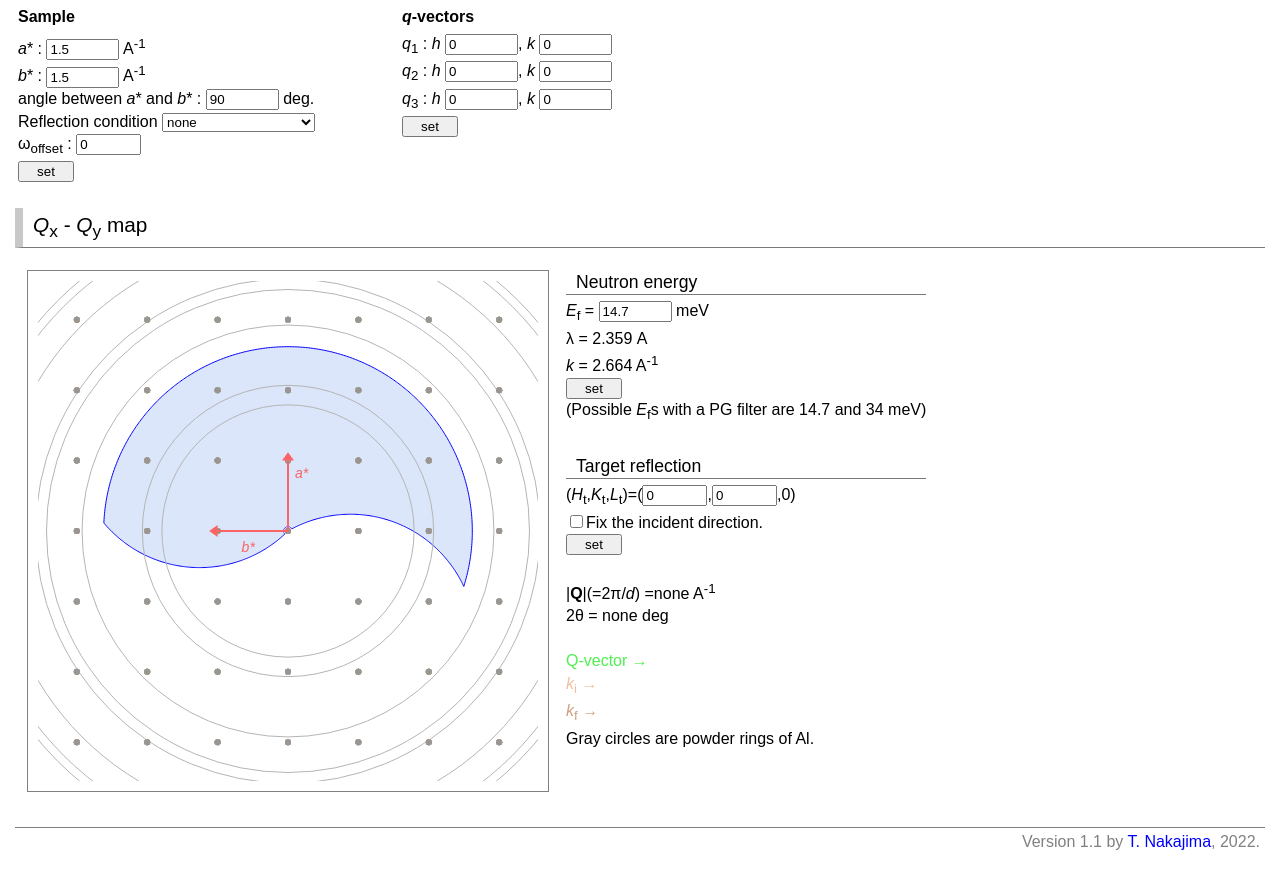
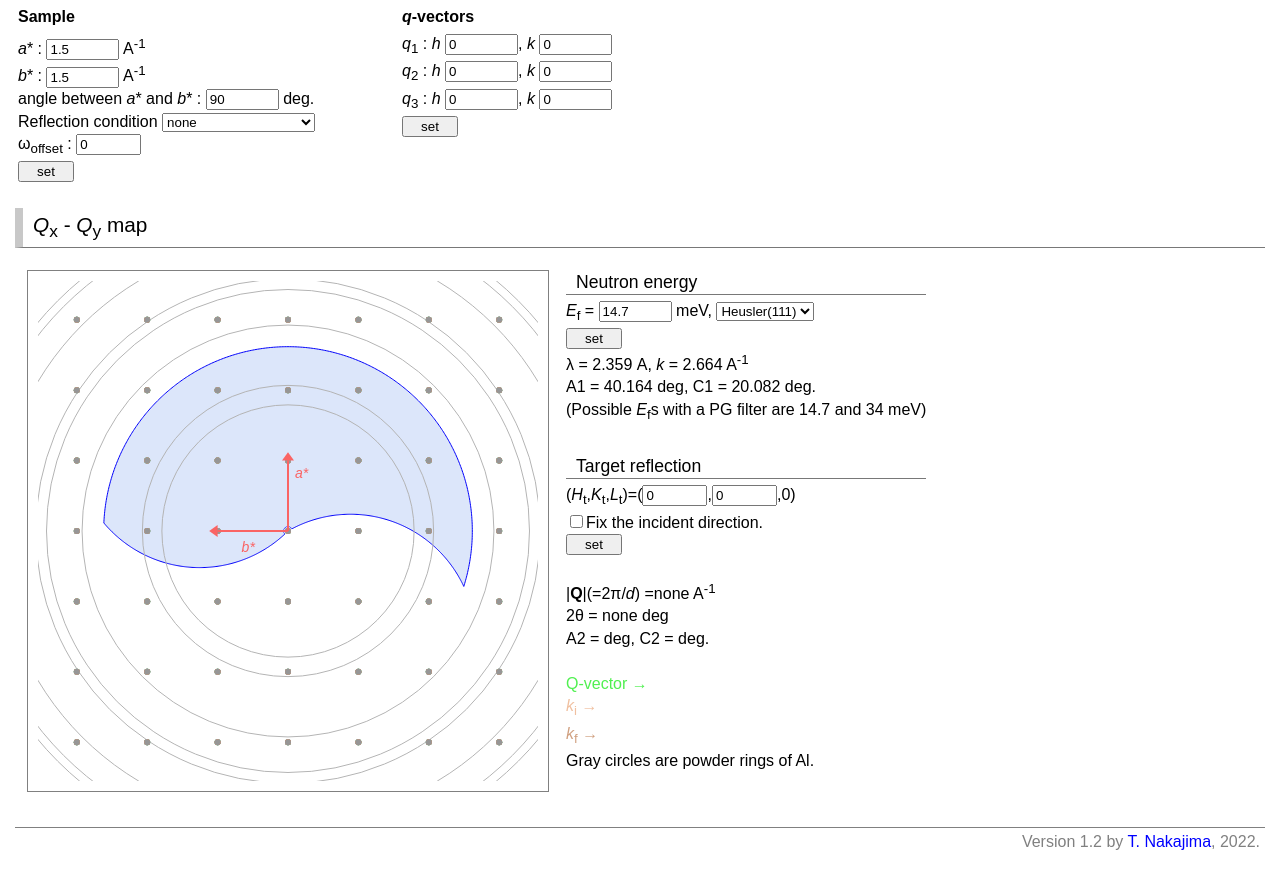
Before and after one commit to taro-nakajima/accessible-qe-range-ponta, a plain HTML site: page index.html in a window 1280 px wide. Shown: the part 636-1507 px from the top of the page. Drawn offline with Linux system fonts and the light colour scheme.

Commit message:
display C1,A1,C2,A2

```diff
--- a/PONTA_QErange.js
+++ b/PONTA_QErange.js
@@ -1,4 +1,4 @@
-const version = "1.1";
+const version = "1.2";
 const Ei_numMax=1;
 let Ei = new Array(Ei_numMax);
 const decimal_digit = 1000;
@@ -9,6 +9,9 @@ let tth_Min = new Array(DetBankNum);
 
 // d-values of Al peaks.
 const Al_d=[2.338124,2.024875,1.431803,1.221046,1.169062,1.012437, 0.929076,0.905552,0.826652,0.779375, 0.779375,0.715901];
+
+// d-values of PG002 and Heusler111
+const d_mono = [3.35416,3.435];
 
 let RefCon="none";
 
@@ -40,9 +43,23 @@ function draw_Qxy(){
     let Ef= Number(document.getElementById('Ef').value);
     let kf=Math.sqrt(Ef/2.072);
     let ki=kf;
+    let Q_mono = 2.0*Math.PI/d_mono[0];
 
     document.getElementById("lambda").innerHTML=Math.round((2.0*Math.PI/kf)*decimal_digit)/decimal_digit;
     document.getElementById("k_len").innerHTML=Math.round((kf)*decimal_digit)/decimal_digit;
+
+    if (document.getElementById('Mono').value == "PG"){
+        Q_mono = 2.0*Math.PI/d_mono[0];
+    }
+    else if(document.getElementById('Mono').value == "Heusler"){
+        Q_mono = 2.0*Math.PI/d_mono[1];
+    }
+
+    let A1 = Math.asin(Q_mono/2.0/ki)/Math.PI*180.0*2.0;
+    let C1 = A1/2.0;
+
+    document.getElementById("A1").innerHTML=Math.round(A1*decimal_digit)/decimal_digit;
+    document.getElementById("C1").innerHTML=Math.round(C1*decimal_digit)/decimal_digit;
 
     for (let j=0;j<Ei_numMax;j+=1){
         let labelCanvasQxy='CanvasQxy'+(Math.round(j+1));
@@ -58,18 +75,18 @@ function draw_Qxy(){
 
     }
 
-    var originX = canvas3[0].width/2.0;
-    var originY = canvas3[0].height/2.0;
+    let originX = canvas3[0].width/2.0;
+    let originY = canvas3[0].height/2.0;
 
-    var omg_1 = Number(document.getElementById('omega1').value);
-    var omg_2 = Number(document.getElementById('omega2').value);
-    var omg_ofst = Number(document.getElementById('omg_ofst').value);
+    let omg_1 = Number(document.getElementById('omega1').value);
+    let omg_2 = Number(document.getElementById('omega2').value);
+    let omg_ofst = Number(document.getElementById('omg_ofst').value);
 
-    var psi1 = -(omg_1-omg_ofst);
-    var psi2 = -(omg_2-omg_ofst);
+    let psi1 = -(omg_1-omg_ofst);
+    let psi2 = -(omg_2-omg_ofst);
 
     if (psi2 < psi1){
-        var temp_psi2 = psi2;
+        let temp_psi2 = psi2;
         psi2=psi1;
         psi1=temp_psi2;
     }
@@ -136,6 +153,10 @@ function draw_Qxy(){
         }
         document.getElementById("Q_tgt").innerHTML=Math.round(Qlen*decimal_digit)/decimal_digit;
         document.getElementById("tth_tgt").innerHTML=Math.round((tth_tgt/Math.PI*180.0)*decimal_digit)/decimal_digit;
+
+        document.getElementById("A2").innerHTML=Math.round((-tth_tgt/Math.PI*180.0)*decimal_digit)/decimal_digit;
+        document.getElementById("C2").innerHTML=Math.round(((-tth_tgt/2.0-alpha)/Math.PI*180.0-omg_ofst)*decimal_digit)/decimal_digit;
+
     }
 
 
--- a/index.html
+++ b/index.html
@@ -93,11 +93,16 @@
         </td>
         <td valign="top">
             <div class="section_03">Neutron energy </div>
-            <i>E</i><sub>f</sub> = <input type="text" size="6" id="Ef" value="14.7"> meV<br />
+            <i>E</i><sub>f</sub> = <input type="text" size="6" id="Ef" value="14.7"> meV,
+            <select id="Mono" onchange="set_RefCon_and_draw()">
+                <option value="PG" selected>PG(002)</option>
+                <option value="Heusler" selected>Heusler(111)</option>
+            </select>
+            <br />
             <!--Energy transfer : <input type="range" value="0" min="-0.4" max="0.9" step="0.01" id="frac_hbw1" oninput="draw()"><input size="10" value="0" id="hbw1"> meV<br /-->
-            &lambda; = <font id="lambda"></font>  A<br />
-            <i>k</i> = <font id="k_len"></font>  A<sup>-1</sup><br />
             <input type="button" value="   set   " onclick="draw()"/><br />
+            &lambda; = <font id="lambda"></font>  A, <i>k</i> = <font id="k_len"></font>  A<sup>-1</sup><br />
+            A1 = <font id="A1"></font>  deg, C1 = <font id="C1"></font>  deg. <br />
             (Possible <i>E</i><sub>f</sub>s with a PG filter are 14.7 and 34 meV)<br />
             <br />
             <div class="section_03">Target reflection </div>
@@ -108,6 +113,7 @@
             <br />
             |<b>Q</b>|(=2&pi;/<i>d</i>) =<font id="Q_tgt"></font> A<sup>-1</sup><br />
             2&theta; = <font id="tth_tgt"></font> deg<br />
+            A2 = <font id="A2"></font>  deg, C2 = <font id="C2"></font>  deg. <br />
 
             <br />
             <font color="50f050">Q-vector &rarr;</font><br />
```
